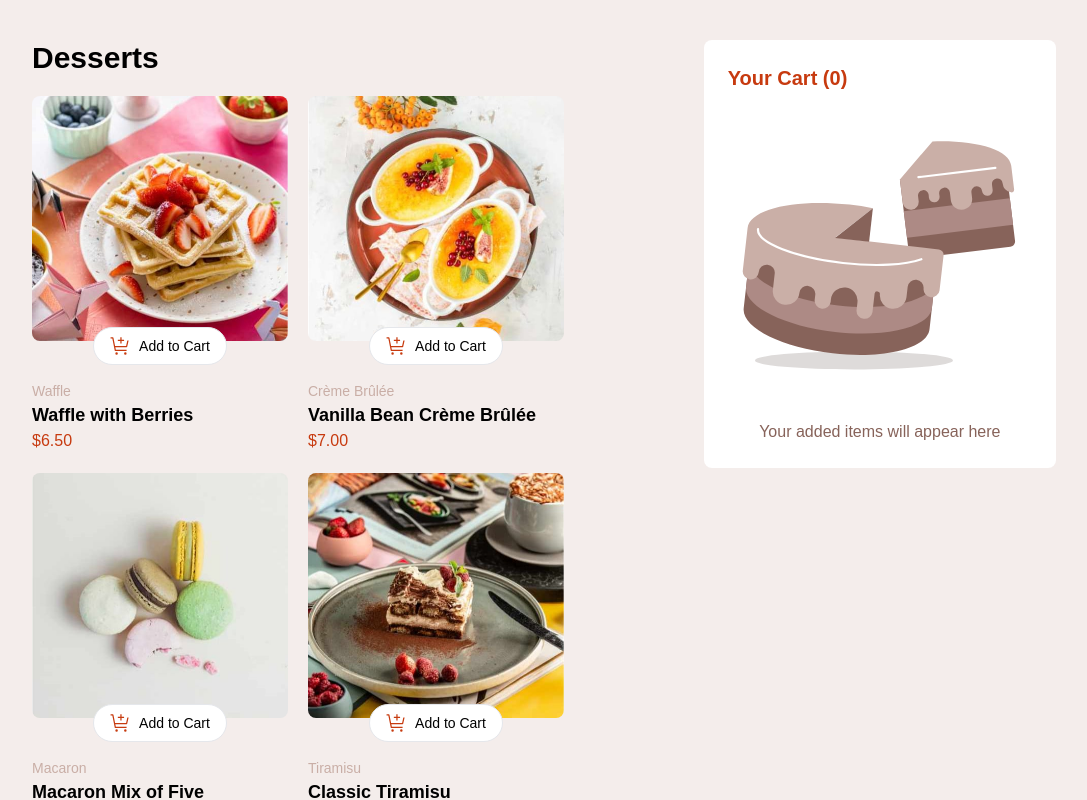
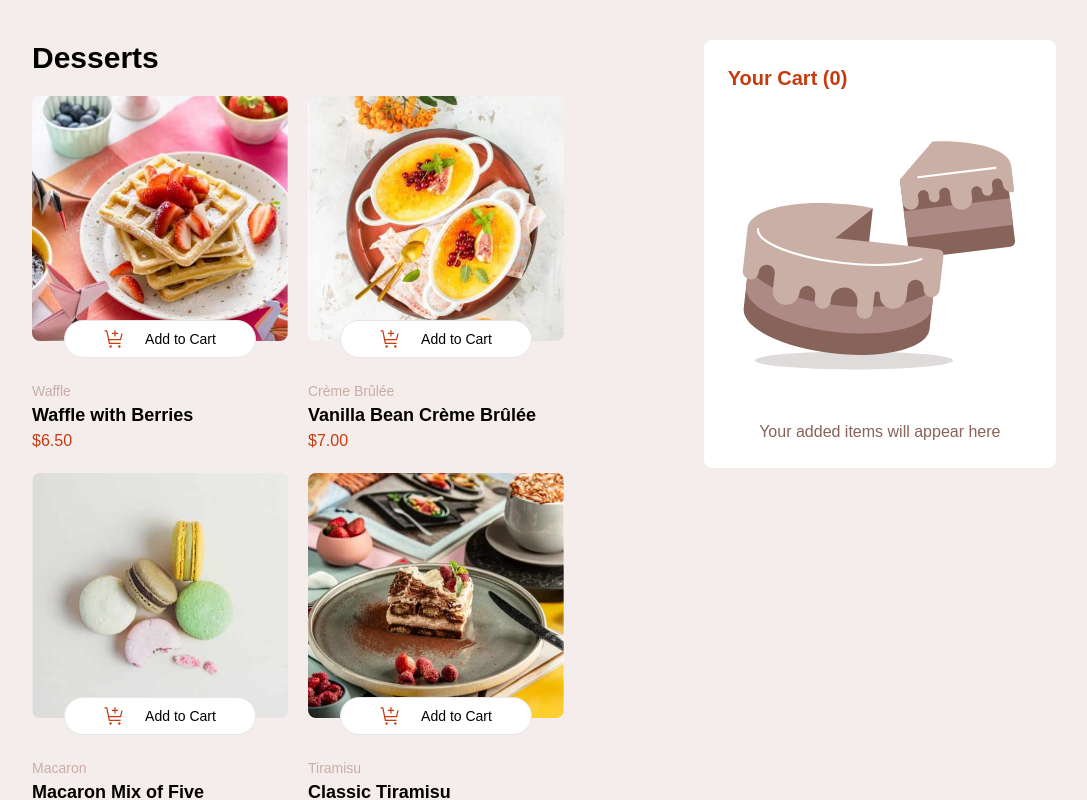
Before and after one commit to 04stefke/product-list-with-cart-main, a React (Vite) app: page / in a window 1280 px wide. Shown: the top 800 px of the page, without its empty margins (96-1183 px from the left). Built offline with nearby package versions, Linux system fonts and the light colour scheme.

Commit message:
added the button swaps when the item has been added to the cart created isInCart constant

```diff
--- a/src/components/Products.jsx
+++ b/src/components/Products.jsx
@@ -2,10 +2,13 @@ import React from "react";
 import productsData from "../api/data.json";
 import { useCart } from "react-use-cart";
 const Products = () => {
-	const { addItem } = useCart();
+	const { addItem, getItem, removeItem, items, updateItemQuantity } = useCart();
+
 	return (
 		<ul className="flex flex-wrap items-center justify-center md:justify-start gap-5 w-full">
-			{productsData.map((product) => (
+			{productsData.map((product) => {
+				const isInCart = items.find((item) => item.id === product.id);
+				return (
 					<li key={product.id} className="flex flex-col justify-between gap-10">
 						<div className="flex flex-col items-center relative">
 							<img
@@ -13,13 +16,40 @@ const Products = () => {
 								alt={product.name}
 								className="rounded-lg w-64 "
 							/>
+							<div className="flex items-center justify-center gap-2 absolute bottom-[-7%] w-full">
+								{!isInCart && (
 									<button
 										onClick={() => addItem(product)}
-							className="flex items-center gap-2 bg-white rounded-full px-4 py-2 text-sm absolute bottom-[-10%] hover:text-red hover:border-red border transition-all"
+										className="flex items-center justify-center gap-5 bg-white rounded-full w-3/4  px-4 py-2 text-sm hover:text-red hover:border-red border transition-all"
 									>
 										<img src="./assets/images/icon-add-to-cart.svg" />
 										Add to Cart
 									</button>
+								)}
+
+								{/* Increment and Decrement Buttons */}
+								{isInCart && (
+									<div className="flex items-center justify-between w-3/4 gap-2 bg-red rounded-full px-2 py-1 text-sm hover:border-white border-2 transition-all">
+										<div
+											className="border rounded-full p-2 cursor-pointer"
+											onClick={() =>
+												updateItemQuantity(product.id, isInCart.quantity - 1)
+											}
+										>
+											<img src="./assets/images/icon-decrement-quantity.svg" />
+										</div>
+										<p className=" text-white">{isInCart.quantity}</p>
+										<div
+											className="border rounded-full p-2 cursor-pointer"
+											onClick={() =>
+												updateItemQuantity(product.id, isInCart.quantity + 1)
+											}
+										>
+											<img src="./assets/images/icon-increment-quantity.svg" />
+										</div>
+									</div>
+								)}
+							</div>
 						</div>
 						<div className="flex flex-col">
 							<p className="text-sm text-rose-300">{product.category}</p>
@@ -27,7 +57,8 @@ const Products = () => {
 							<p className="text-red">${product.price.toFixed(2)}</p>
 						</div>
 					</li>
-			))}
+				);
+			})}
 		</ul>
 	);
 };
```
Lines whose indentation alone changed are shown as unchanged.
